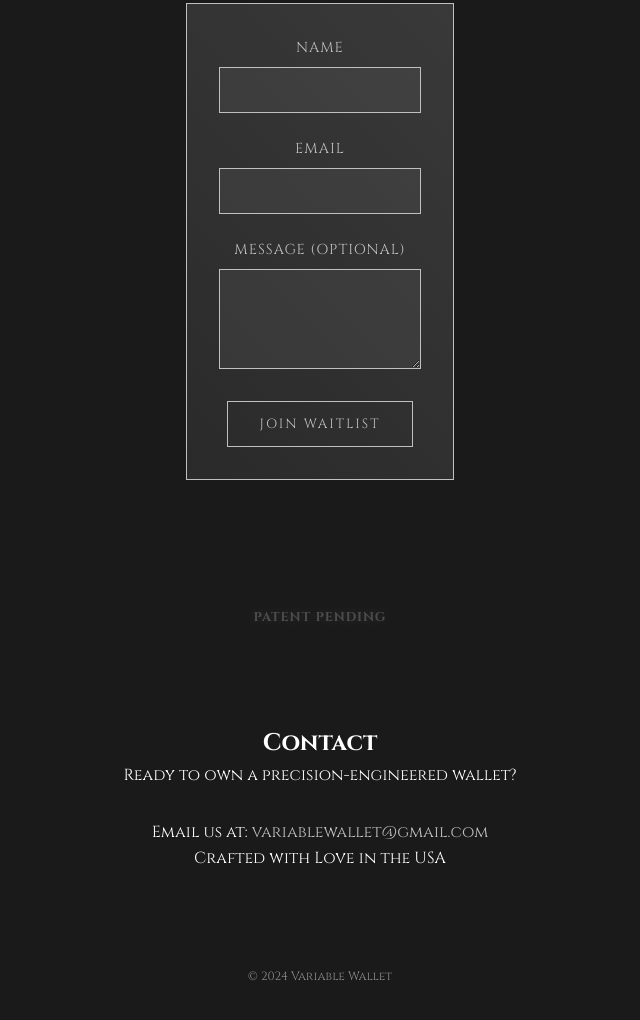
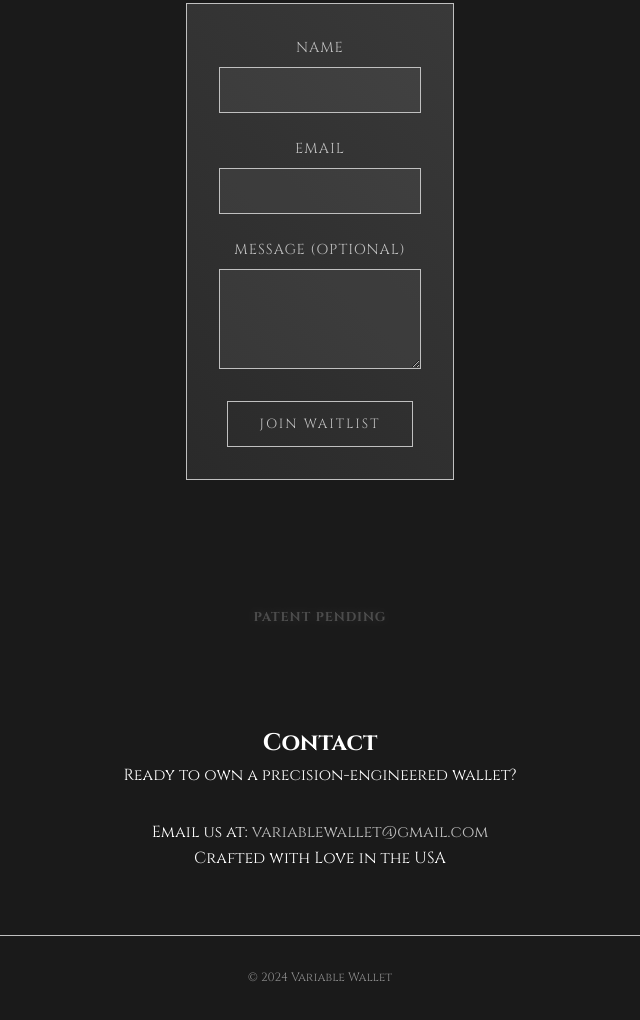
Before and after one commit to N1V1N/variable_wallet, a plain HTML site: page index.html in a window 1280 px wide. Shown: the part 2619-3639 px from the top of the page, without its empty margins (320-960 px from the left). Drawn offline with Linux system fonts and the light colour scheme.

Commit message:
Restore footer border

```diff
--- a/styles.css
+++ b/styles.css
@@ -472,6 +472,7 @@ footer {
     color: var(--text-color);
     text-align: center;
     padding: 2rem 0;
+    border-top: 1px solid var(--accent-color);
 }
 
 footer .container {
```
